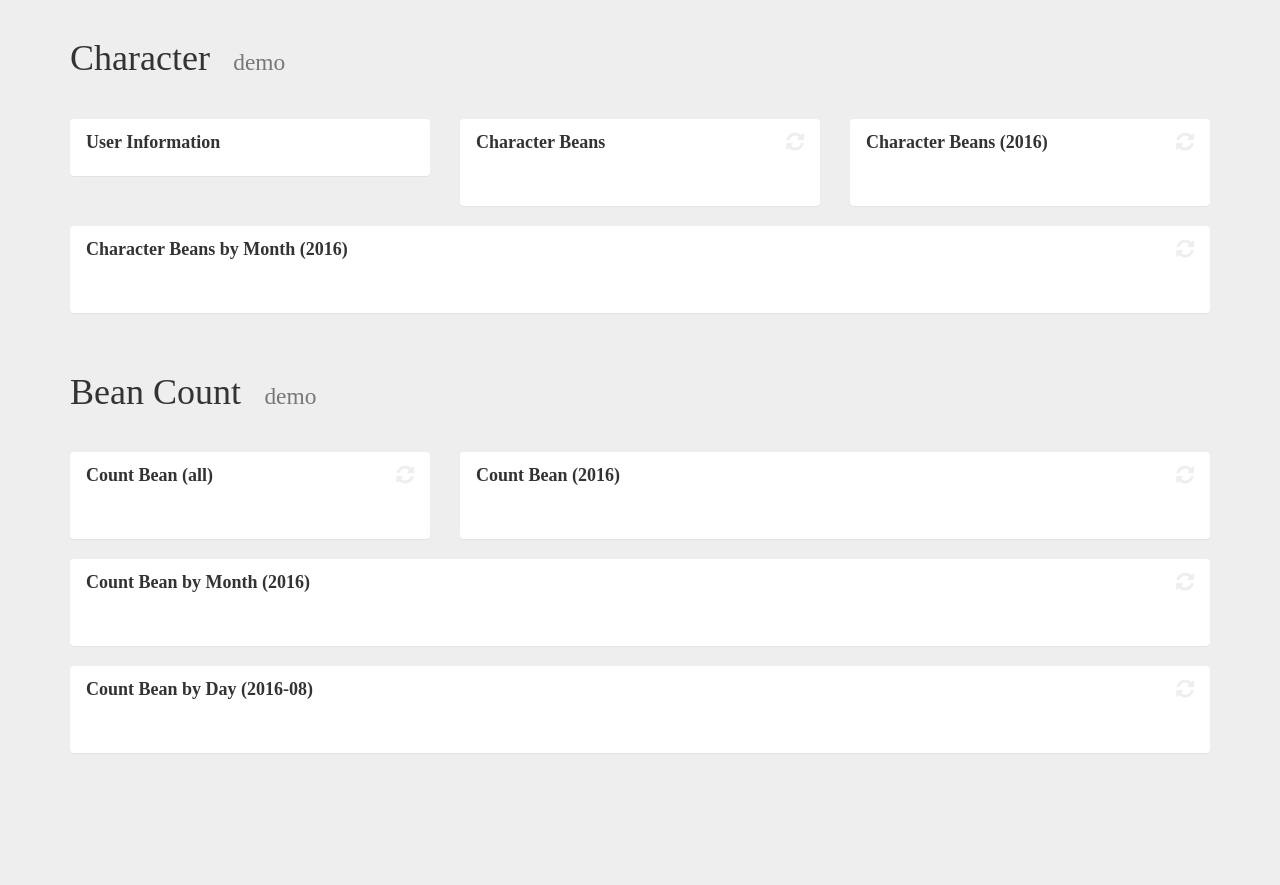
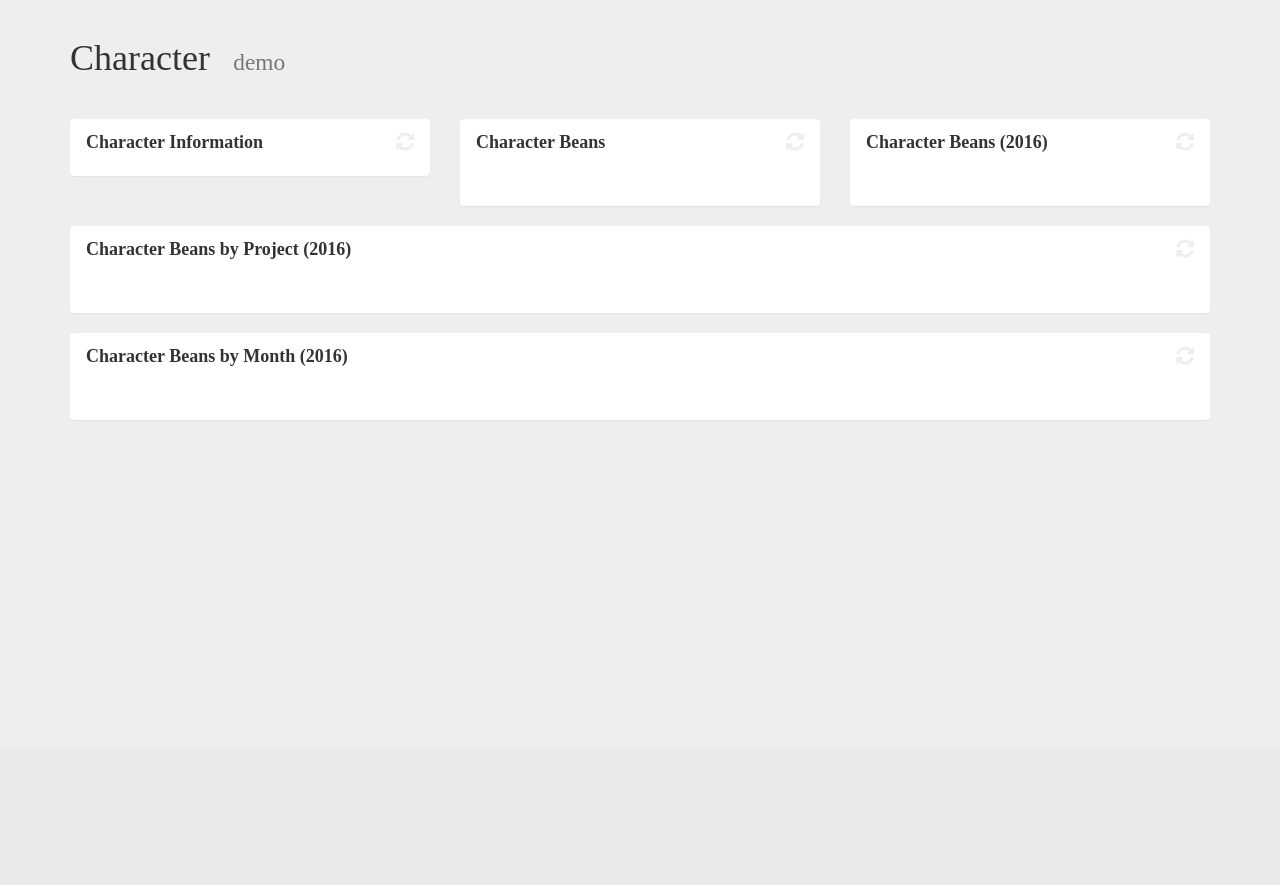
Before and after one commit to medsci-tech/ucenter_manage, a Django app: template templates/character.html in a window 1280 px wide. Shown: the part 51-936 px from the top of the page. After the commit the page ends 471 px from the top, so only its background shows below. Run offline with Django 3.2, Linux system fonts and the light colour scheme; the template is opened without the code that fills it, so the values that code supplies are empty; some libraries are stand-ins or nearby versions.

Commit message:
add character page

```diff
--- a/static/js/charts/character_count_month_beans.js
+++ b/static/js/charts/character_count_month_beans.js
@@ -5,25 +5,23 @@
         get_data: '',
         box_size: {
             width: 'auto',
-            height: 250
+            height: 400
         },
-        get_url: 'month_character/' + phone + '/2016',
+        get_url: 'month_character/2016',
 
-        data_head: ['character'],
+        data_head: ['popularize', 'consume', 'article_learn', 'register'],
     },
     computed: {
         data: function() {
-            var data = this.get_data.map(function(item) {
-                return {
-                    value: item.count,
-                    name: item.name
-                }
-            })
+            var data = this.get_data;
             var result = {
-                character: [0, 0, 0, 0, 0, 0, 0, 0, 0, 0, 0, 0],
+                popularize: [0, 0, 0, 0, 0, 0, 0, 0, 0, 0, 0, 0],
+                consume: [0, 0, 0, 0, 0, 0, 0, 0, 0, 0, 0, 0],
+                article_learn: [0, 0, 0, 0, 0, 0, 0, 0, 0, 0, 0, 0],
+                register: [0, 0, 0, 0, 0, 0, 0, 0, 0, 0, 0, 0]
             };
             for (item in data) {
-                result[data[item].name][data[item].month - 1] = data[item].value
+                result[data[item].type][data[item].month - 1] = data[item].count
             }
             return result;
         },
@@ -50,7 +48,7 @@
                     right: '5%',
                     feature: {
                         magicType: {
-                            type: ['bar', 'line']
+                            type: ['line', 'bar', 'stack', 'tiled']
                         },
                     }
                 },
@@ -60,13 +58,12 @@
                     //     type: 'shadow' // 默认为直线，可选为：'line' | 'shadow'
                     // }
                 },
-                // legend: {
-                //     data: [this.data_head[0]+'_line',this.data_head[0]+'_bar',],
-                // },
+                legend: {
+                    data: this.data_head,
+                },
                 grid: {
-                    top: '10%',
-                    left: '6%',
-                    right: '8%',
+                    left: '3%',
+                    right: '6%',
                     bottom: '3%',
                     containLabel: true
                 },
@@ -78,19 +75,50 @@
                         show: true,
                     },
                     data: this.xAxis_data,
+                    nameTextStyle: {
+                        fontWeight: 'bold'
+                    }
                 }],
                 yAxis: [{
                     type: 'value',
-                    name: 'bean'
+                    name: 'bean',
+                    nameTextStyle: {
+                        fontWeight: 'bold'
+                    }
                 }],
                 series: [{
                     type: 'line',
                     name: this.data_head[0],
+                    stack: 'all',
                     data: this.data[this.data_head[0]],
                     areaStyle: { normal: {} },
                     smooth: true,
                     symbol: 'none',
-                }]
+                }, {
+                    type: 'line',
+                    name: this.data_head[1],
+                    stack: 'all',
+                    data: this.data[this.data_head[1]],
+                    areaStyle: { normal: {} },
+                    smooth: true,
+                    symbol: 'none',
+                }, {
+                    type: 'line',
+                    name: this.data_head[2],
+                    stack: 'all',
+                    data: this.data[this.data_head[2]],
+                    areaStyle: { normal: {} },
+                    smooth: true,
+                    symbol: 'none',
+                }, {
+                    type: 'line',
+                    name: this.data_head[3],
+                    stack: 'all',
+                    data: this.data[this.data_head[3]],
+                    areaStyle: { normal: {} },
+                    smooth: true,
+                    symbol: 'none',
+                }, ]
             };
             var chart = echarts.init(document.getElementById(this.title + '_chart'));
             chart.setOption(option);
@@ -115,9 +143,6 @@
 
         var vm = this;
 
-        // vm.get_data = '[{"role": "doctor", "count": 2, "month": 5}, {"role": "doctor", "count": 12, "month": 8}, {"role": "doctor", "count": 32, "month": 7}, {"role": "doctor", "count": 1, "month": 6}, {"role": "doctor", "count": 6, "month": 4}, {"role": "doctor", "count": 49, "month": 3}]';
-        // vm.chart();
-
         $.get(this.get_url, {}, function(data) {
             vm.get_data = data;
             vm.chart();
--- a/static/js/charts/character_count_pie.js
+++ b/static/js/charts/character_count_pie.js
@@ -7,31 +7,27 @@
             width: 'auto',
             height: 300
         },
-        get_url: 'year_character/' + phone + '/2016',
+        get_url: 'year_character/2016',
+
+        data_head: ['popularize', 'consume', 'article_learn', 'register']
 
     },
     computed: {
         data: function() {
-             return this.get_data.map(function(item) {
+            return this.get_data.map(function(item) {
                 return {
                     value: item.count,
-                    name: item.role
+                    name: item.type
                 }
             })
         },
-        data_head: function() {
-            var result = [];
-            for (item in this.data) {
-                result.push(this.data[item].name);
-            }
-            return result;
-        }
     },
     methods: {
         chart: function() {
             $('#' + this.title + '_chart').height(this.box_size.height);
 
             var option = {
+                color: color,
                 // title: {
                 //     text: '*Count User (all)',
                 //     subtext: '',
--- a/static/js/charts/character_count_radar.js
+++ b/static/js/charts/character_count_radar.js
@@ -7,13 +7,13 @@
             width: 'auto',
             height: 300
         },
-        get_url: 'year_character/' + phone + '/2016',
+        get_url: 'year_character/2016',
 
         data_head: ['popularize', 'consume', 'article_learn', 'register']
     },
     computed: {
         data: function() {
-             return this.get_data.map(function(item) {
+            return this.get_data.map(function(item) {
                 return {
                     value: item.count,
                     name: item.type
@@ -25,7 +25,7 @@
             var result = [];
             for (item in this.data_head) {
                 result.push({
-                    name: this.data[item],
+                    name: this.data_head[item],
                     max: max,
                 });
             }
@@ -44,6 +44,7 @@
             $('#' + this.title + '_chart').height(this.box_size.height);
 
             var option = {
+                color: color,
                 // title: {
                 //     text: this.title
                 // },
@@ -59,6 +60,7 @@
                     name: '',
                     type: 'radar',
                     // areaStyle: {normal: {}},
+                    itemStyle: { normal: { areaStyle: { type: 'default' } } },
                     data: [{
                         value: this.data_value,
                         name: this.title
--- a/static/js/charts/character_info.js
+++ b/static/js/charts/character_info.js
@@ -11,10 +11,17 @@
     },
     methods: {
         is_show: function(e) {
-            if (typeof(e) == 'object') {
+            if (typeof(e) == 'object' || e == 'None') {
                 return false;
             }
             return true;
+        },
+        refresh: function(e) {
+            var vm = this;
+
+            $.get(this.get_url, {}, function(data) {
+                vm.data = data;
+            });
         }
     },
     compiled: function() {
@@ -22,7 +29,7 @@
         var vm = this;
 
         $.get(this.get_url, {}, function(data) {
-            vm.get_data = data;
+            vm.data = data;
         });
 
     }
--- a/static/js/charts/character_project_beans.js
+++ b/static/js/charts/character_project_beans.js
@@ -0,0 +1,157 @@
+var vm_character_project_beans = new Vue({
+    el: '#character_project_beans',
+    data: {
+        title: 'character_project_beans',
+        get_data: '',
+        box_size: {
+            width: 'auto',
+            height: 200
+        },
+        get_url: 'projects',
+
+    },
+    computed: {
+        data: function() {
+            return this.get_data.map(function(item) {
+                return [item.project_name, 'bean', item.count];
+            });
+
+        },
+
+        data_head: function() {
+            return this.get_data.map(function(item) {
+                return item.project_name
+            });
+        }
+
+    },
+    methods: {
+        chart: function() {
+            $('#' + this.title + '_chart').height(this.box_size.height);
+
+            var vm = this;
+
+            var series = this.data.map(function(item, index) {
+                return {
+                    name: item[0],
+                    type: 'scatter',
+                    symbol: 'pin',
+                    // symbolOffset: [0, '50%'],
+                    symbolSize: function(item) {
+                        // return item[2];
+                        return Math.log(item[2]) * 12;
+                    },
+                    data: [item],
+                    label: {
+                        normal: {
+                            show: true,
+                            formatter: item[2],
+                        }
+                    },
+                    markLine: {
+                        // symbol: ['none', 'arrow'],
+                        label: {
+                            normal: {
+                                show: false,
+                            }
+                        },
+                        data: [
+                            [
+                                { coord: [vm.data_head[index]] },
+                                { coord: [vm.data_head[index + 1]] }
+                            ]
+                        ]
+
+                    }
+                }
+            });
+
+
+            var option = {
+                color: color,
+                // title: {
+                //     text: this.title,
+                //     subtext: '',
+                // },
+                tooltip: {
+                    formatter: function(params) {
+                        return params.value[0] + " " + params.value[1] + ':' + params.value[2];
+                    }
+                },
+                legend: {
+                    data: this.data_head,
+                    botton: '0%',
+                },
+                grid: {
+                    top: '60%'
+                },
+                xAxis: [{
+                    type: 'category',
+                    // name: 'project',
+                    boundaryGap: true,
+                    // splitLine: {
+                    //     show: true,
+                    // },
+                    axisLine: {
+                        show: false,
+                    },
+                    axisTick: {
+                        show: false,
+                    },
+                    axisLabel: {
+                        show: false,
+                    },
+                    data: this.data_head,
+                }],
+                yAxis: [{
+                    type: 'category',
+                    // name: 'beans',
+                    // boundaryGap: false,
+                    axisLine: {
+                        show: false,
+                    },
+                    axisTick: {
+                        show: false,
+                    },
+
+
+                    axisLabel: {
+                        // show: false,
+                        textStyle: {
+                            fontWeight: 'bold',
+                        }
+                    },
+
+                    data: ['bean'],
+                }],
+                series: series
+            };
+            var chart = echarts.init(document.getElementById(this.title + '_chart'));
+            chart.setOption(option);
+        },
+        refresh: function(e) {
+            var vm = this;
+            if (e == 0) {
+                $.get(vm.get_url, {}, function(data) {
+                    vm.get_data = data;
+                    vm.chart();
+                });
+            } else {
+                $.get(e, {}, function(data) {
+                    vm.get_data = data;
+                    vm.chart();
+                });
+            }
+
+        }
+    },
+    compiled: function() {
+
+        var vm = this;
+
+        $.get(this.get_url, {}, function(data) {
+            vm.get_data = data;
+            vm.chart();
+        });
+    }
+});
--- a/static/js/charts/character_timeline.js
+++ /dev/null
@@ -1,139 +0,0 @@
-var vm_count_doctor_by_month_offices_scatter = new Vue({
-    el: '#count_doctor_by_month_offices_scatter',
-    data: {
-        title: 'count_doctor_by_month_offices_scatter',
-        get_data: '',
-        box_size: {
-            width: 'auto',
-            height: 500
-        },
-        get_url: 'month_offices/2016',
-        color: ['#c23531', '#00a0e9', '#61a0a8', '#d48265', '#91c7ae', '#749f83', '#ca8622', '#bda29a', '#6e7074', '#546570', '#c4ccd3'],
-        data_head: ['project']
-
-    },
-    computed: {
-        data: function() {
-            var data = this.get_data.map(function(item) {
-                return {
-                    value: item.count,
-                    name: item.office
-                }
-            })
-
-
-            var filter_data = [];
-
-            for (item in data) {
-
-            }
-
-            filter_data = filter_data.map(function(item) {
-                return [item.month, item.name, item.value];
-            });
-
-            return filter_data;
-        },
-
-        xAxis_data: function() {
-            var result = [];
-            for (var i = 1; i <= 31; i++) {
-                result.push(i);
-            }
-            return result;
-        },
-    },
-    methods: {
-        chart: function() {
-            $('#' + this.title + '_chart').height(this.box_size.height);
-
-            var series = [{
-                name: '非内分泌科',
-                type: 'scatter',
-                symbolSize: function(val) {
-                    return Math.log(val[2]*1000);
-                },
-                data: this.data,
-                animationDelay: function(idx) {
-                    return idx * 5;
-                }
-            }, {
-                name: '内分泌科',
-                type: 'effectScatter',
-                symbolSize: function(val) {
-                    return Math.log(val[2]*1000);
-                },
-                data: this.data2,
-                animationDelay: function(idx) {
-                    return idx * 5;
-                }
-            }, ];
-
-
-
-
-            var option = {
-                 color: color,
-                // title: {
-                //     text: this.title,
-                //     subtext: '',
-                // },
-                tooltip: {
-                    formatter: function(params) {
-                        return params.value[0] + 1 + ' 月 ' + params.value[1] + ':' + params.value[2];
-                    }
-                },
-                legend: {
-                    data: ['内分泌科', '非内分泌科'],
-                },
-                grid: {
-                    left: '3%',
-                    right: '6%',
-                    bottom: '3%',
-                    containLabel: true
-                },
-                xAxis: [{
-                    type: 'category',
-                    name: 'month',
-                    boundaryGap: true,
-                    splitLine: {
-                        show: true,
-                    },
-                    data: this.xAxis_data,
-                }],
-                yAxis: [{
-                    type: 'category',
-                    name: 'office',
-                    data: this.data_head,
-                }],
-                series: series
-            };
-            var chart = echarts.init(document.getElementById(this.title + '_chart'));
-            chart.setOption(option);
-        },
-        refresh: function(e) {
-            var vm = this;
-            if (e == 0) {
-                $.get(vm.get_url, {}, function(data) {
-                    vm.get_data = data;
-                    vm.chart();
-                });
-            } else {
-                $.get(e, {}, function(data) {
-                    vm.get_data = data;
-                    vm.chart();
-                });
-            }
-
-        }
-    },
-    compiled: function() {
-
-        var vm = this;
-
-        $.get(this.get_url, {}, function(data) {
-            vm.get_data = data;
-            vm.chart();
-        });
-    }
-});
--- a/templates/character.html
+++ b/templates/character.html
@@ -9,8 +9,8 @@
         <div class="col-sm-12 col-md-4">
             <div class="panel" id='character_info'>
                 <div class="panel-heading">
-                    User Information
-                    <!-- <button class="button button-borderless right" @click='refresh(0)'><i class="fa fa-refresh"></i></button> -->
+                    Character Information
+                    <button class="button button-borderless right" @click='refresh(0)'><i class="fa fa-refresh"></i></button>
                 </div>
                 <table class="table" v-cloak>
                     <thead></thead>
@@ -25,7 +25,6 @@
                 </table>
             </div>
         </div>
-
         <div class="col-sm-12 col-md-4">
             <div class="panel" id='character_count_radar'>
                 <div class="panel-heading">
@@ -51,6 +50,18 @@
             </div>
         </div>
         <div class="col-sm-12 col-md-12">
+            <div class="panel" id='character_project_beans'>
+                <div class="panel-heading">
+                    Character Beans by Project (2016)
+                    <button class="button button-borderless right" @click='refresh(0)'><i class="fa fa-refresh"></i></button>
+                </div>
+                <div class="panel-body">
+                    <!-- <canvas></canvas> -->
+                    <div :id="title+'_chart'"></div>
+                </div>
+            </div>
+        </div>
+        <div class="col-sm-12 col-md-12">
             <div class="panel" id='character_count_month_beans'>
                 <div class="panel-heading">
                     Character Beans by Month (2016)
@@ -63,74 +74,16 @@
             </div>
         </div>
     </div>
-    <div class="page-header">
-        <h1>Bean Count<small>&emsp;demo</small></h1>
-    </div>
-    <div class="row">
-        <div class="col-sm-12 col-md-4">
-            <div class="panel" id='count_bean'>
-                <div class="panel-heading">
-                    Count Bean (all)
-                    <button class="button button-borderless right" @click='refresh(0)'><i class="fa fa-refresh"></i></button>
-                </div>
-                <div class="panel-body">
-                    <!-- <canvas></canvas> -->
-                    <div :id="title+'_chart'"></div>
-                </div>
-            </div>
-        </div>
-        <div class="col-sm-12 col-md-8">
-            <div class="panel" id='count_bean_by_year'>
-                <div class="panel-heading">
-                    Count Bean (2016)
-                    <button class="button button-borderless right" @click='refresh(0)'><i class="fa fa-refresh"></i></button>
-                </div>
-                <div class="panel-body">
-                    <!-- <canvas></canvas> -->
-                    <div :id="title+'_chart'"></div>
-                </div>
-            </div>
-        </div>
-        <div class="col-sm-12 col-md-12">
-            <div class="panel" id='count_bean_by_year_month'>
-                <div class="panel-heading">
-                    Count Bean by Month (2016)
-                    <button class="button button-borderless right" @click='refresh(0)'><i class="fa fa-refresh"></i></button>
-                </div>
-                <div class="panel-body">
-                    <!-- <canvas></canvas> -->
-                    <div :id="title+'_chart'"></div>
-                </div>
-            </div>
-        </div>
-        <div class="col-sm-12 col-md-12">
-            <div class="panel" id='count_bean_by_month_day'>
-                <div class="panel-heading">
-                    Count Bean by Day (2016-08)
-                    <button class="button button-borderless right" @click='refresh(0)'><i class="fa fa-refresh"></i></button>
-                </div>
-                <div class="panel-body">
-                    <!-- <canvas></canvas> -->
-                    <div :id="title+'_chart'"></div>
-                </div>
-            </div>
-        </div>
-    </div>
-    <button class="button button-borderless right" @click='refresh(0)'><i class="fa fa-refresh"></i></button>
 </div>
 <br>
 <br>
 <br>
 <br> {% endblock %} {% block js %}
 <script>
-
 </script>
 <script type="text/javascript" src="/static/js/charts/character_info.js"></script>
 <script type="text/javascript" src="/static/js/charts/character_count_radar.js"></script>
 <script type="text/javascript" src="/static/js/charts/character_count_pie.js"></script>
-<script type="text/javascript" src="/static/js/charts/character_count_year_beans.js"></script>
 <script type="text/javascript" src="/static/js/charts/character_count_month_beans.js"></script>
-<script type="text/javascript" src="/static/js/charts/character_timeline.js"></script>
-<script type="text/javascript" src="/static/js/charts/character_relation.js"></script>
 <script type="text/javascript" src="/static/js/charts/character_project_beans.js"></script>
 {% endblock %}
```
Also changed, not shown: static/js/charts/character_count_year_beans.js (deleted), static/js/charts/character_relation.js (deleted).
